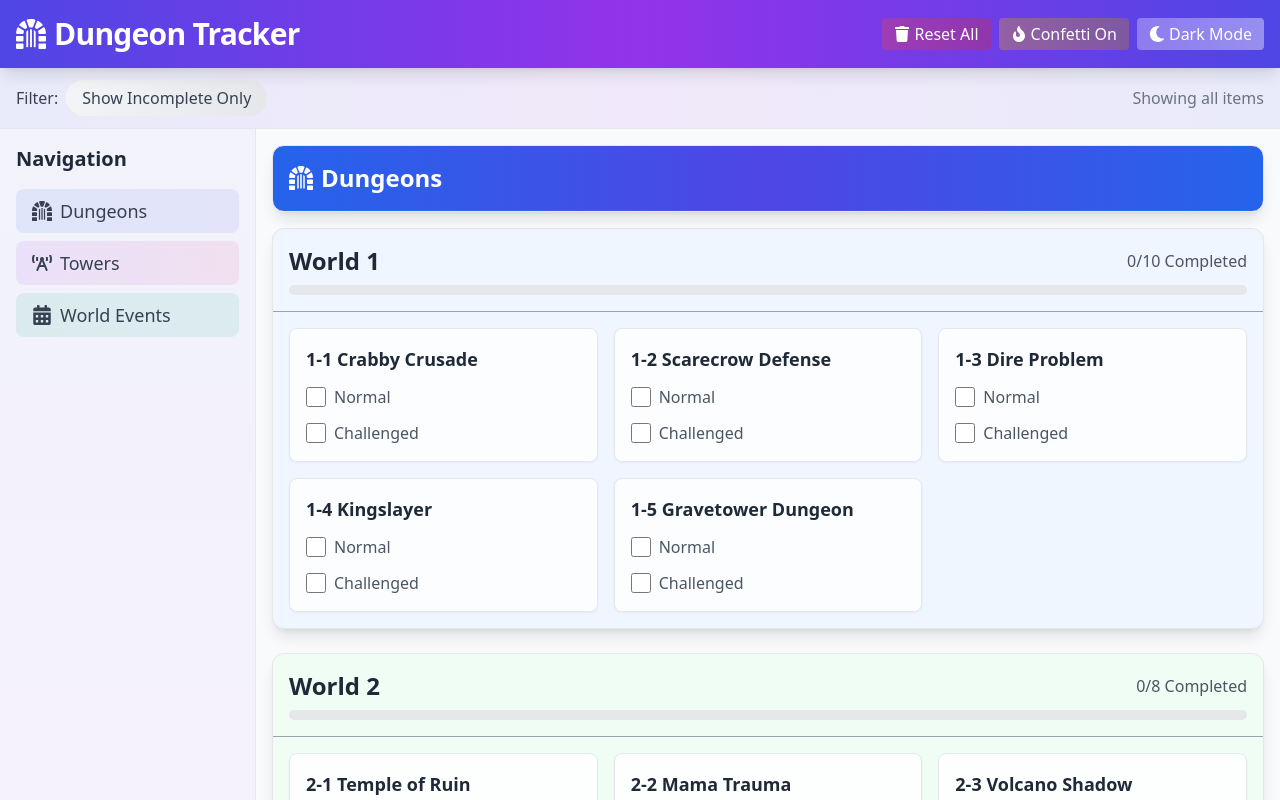
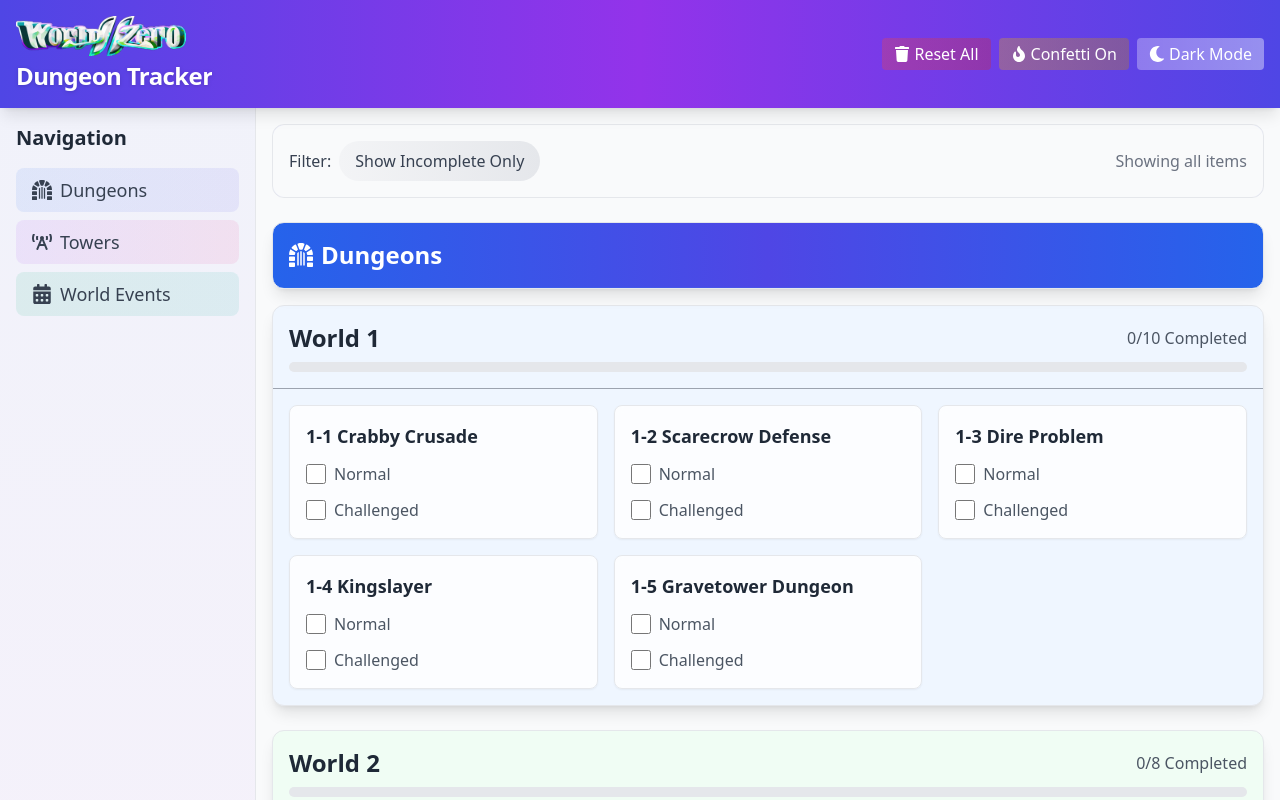
Before and after one commit to squalvj/wz-dungeon-tracker, a React (Vite) app: page / in a window 1280 px wide. Shown: the top 800 px of the page. Built offline with nearby package versions, Linux system fonts and the light colour scheme.

Commit message:
feat: finalize

```diff
--- a/src/App.tsx
+++ b/src/App.tsx
@@ -11,7 +11,10 @@ import {
   FaSun,
   FaTrash,
   FaFire,
+  FaBars,
+  FaTimes,
 } from "react-icons/fa";
+import wzLogo from "/wz_logo.png";
 
 type DungeonState = {
   normal: boolean;
@@ -92,6 +95,8 @@ export default function App() {
   const [confettiEnabled, setConfettiEnabled] = useState(() => {
     return localStorage.getItem("confettiEnabled") !== "false";
   });
+
+  const [isMobileMenuOpen, setIsMobileMenuOpen] = useState(false);
 
   // Save checklist changes
   useEffect(() => {
@@ -263,6 +268,16 @@ export default function App() {
     });
   };
 
+  // Add scroll function
+  const scrollToSection = (sectionId: string) => {
+    const element = document.getElementById(sectionId);
+    if (element) {
+      element.scrollIntoView({ behavior: "smooth" });
+      // Close mobile menu if open
+      setIsMobileMenuOpen(false);
+    }
+  };
+
   return (
     <div className="flex flex-col min-h-screen bg-gray-50 text-gray-800 dark:bg-gray-900 dark:text-gray-100">
       {showConfetti && (
@@ -355,17 +370,25 @@ export default function App() {
       {/* Header */}
       <header className="bg-gradient-to-r from-indigo-600 via-purple-600 to-indigo-600 text-white py-4 shadow-lg sticky top-0 z-50">
         <div className="container mx-auto flex justify-between items-center px-4">
-          <h1 className="text-2xl md:text-3xl font-bold tracking-tight flex items-center gap-2">
-            <FaDungeon className="text-2xl md:text-3xl" />
+          <div className="flex items-center gap-2 flex-1 min-w-0 justify-center">
+            <div className="flex flex-col items-start min-w-0 flex-1">
+              <img
+                src={wzLogo}
+                alt="World // Zero Logo"
+                className="h-8 md:h-10 object-contain flex-shrink-0"
+              />
+              <span className="mt-1 text-lg md:text-2xl font-bold tracking-tight truncate drop-shadow text-center">
                 Dungeon Tracker
-          </h1>
-          <div className="flex gap-2">
+              </span>
+            </div>
+          </div>
+          <div className="flex gap-2 flex-shrink-0">
             <button
               onClick={resetAll}
               className="bg-gradient-to-r from-red-500/30 to-red-600/30 px-3 py-1 rounded hover:from-red-500/40 hover:to-red-600/40 transition-all duration-300 flex items-center gap-1 text-sm md:text-base"
             >
               <FaTrash className="text-sm md:text-base" />
-              Reset All
+              <span className="hidden sm:inline">Reset All</span>
             </button>
             <button
               onClick={() => setConfettiEnabled(!confettiEnabled)}
@@ -376,7 +399,9 @@ export default function App() {
               } px-3 py-1 rounded transition-all duration-300 flex items-center gap-1 text-sm md:text-base`}
             >
               <FaFire className="text-sm md:text-base" />
+              <span className="hidden sm:inline">
                 {confettiEnabled ? "Confetti On" : "Confetti Off"}
+              </span>
             </button>
             <button
               onClick={() => setIsDarkMode(!isDarkMode)}
@@ -387,63 +412,95 @@ export default function App() {
               ) : (
                 <FaMoon className="text-sm md:text-base" />
               )}
+              <span className="hidden sm:inline">
                 {isDarkMode ? "Light Mode" : "Dark Mode"}
+              </span>
             </button>
           </div>
         </div>
       </header>
 
-      {/* Filter Section */}
-      <div className="bg-gradient-to-r from-indigo-500/10 via-purple-500/10 to-indigo-500/10 dark:from-indigo-900/20 dark:via-purple-900/20 dark:to-indigo-900/20 border-b border-gray-200 dark:border-gray-700 sticky top-[64px] z-40">
-        <div className="container mx-auto px-4 py-3">
-          <div className="flex items-center justify-between">
-            <div className="flex items-center gap-2">
-              <span className="text-sm md:text-base font-medium text-gray-700 dark:text-gray-300">
-                Filter:
-              </span>
-              <button
-                onClick={() => setShowUntickedOnly(!showUntickedOnly)}
-                className={`px-4 py-1.5 rounded-full text-sm md:text-base font-medium transition-all duration-300 ${
-                  showUntickedOnly
-                    ? "bg-gradient-to-r from-indigo-500 to-purple-500 text-white shadow-lg shadow-indigo-500/20"
-                    : "bg-gradient-to-r from-gray-100 to-gray-200 text-gray-700 hover:from-gray-200 hover:to-gray-300 dark:from-gray-700 dark:to-gray-800 dark:text-gray-300 dark:hover:from-gray-600 dark:hover:to-gray-700"
+      {/* Mobile Navigation Menu */}
+      <div
+        className={`z-[99] md:hidden fixed inset-0 bg-gray-900/95 transition-transform duration-300 ${
+          isMobileMenuOpen ? "translate-x-0" : "-translate-x-full"
         }`}
       >
-                {showUntickedOnly ? "Show All Items" : "Show Incomplete Only"}
+        <div className="p-4">
+          <div className="flex justify-end">
+            <button
+              onClick={() => setIsMobileMenuOpen(false)}
+              className="text-white hover:text-gray-200 transition-colors"
+            >
+              <FaTimes className="text-2xl" />
             </button>
           </div>
-            <div className="text-sm md:text-base text-gray-500 dark:text-gray-400">
-              {showUntickedOnly
-                ? "Showing incomplete items"
-                : "Showing all items"}
-            </div>
-          </div>
+          <nav className="mt-8">
+            <ul className="space-y-4">
+              <li>
+                <button
+                  onClick={() => scrollToSection("dungeons-section")}
+                  className="w-full text-left px-4 py-3 rounded-lg bg-gradient-to-r from-blue-500/10 to-indigo-500/10 hover:from-blue-500/20 hover:to-indigo-500/20 dark:from-blue-900/20 dark:to-indigo-900/20 dark:hover:from-blue-900/30 dark:hover:to-indigo-900/30 text-white transition-all duration-300 flex items-center gap-2 text-lg"
+                >
+                  <FaDungeon className="text-xl" />
+                  Dungeons
+                </button>
+              </li>
+              <li>
+                <button
+                  onClick={() => scrollToSection("towers-section")}
+                  className="w-full text-left px-4 py-3 rounded-lg bg-gradient-to-r from-purple-500/10 to-pink-500/10 hover:from-purple-500/20 hover:to-pink-500/20 dark:from-purple-900/20 dark:to-pink-900/20 dark:hover:from-purple-900/30 dark:hover:to-pink-900/30 text-white transition-all duration-300 flex items-center gap-2 text-lg"
+                >
+                  <FaBroadcastTower className="text-xl" />
+                  Towers
+                </button>
+              </li>
+              <li>
+                <button
+                  onClick={() => scrollToSection("world-events-section")}
+                  className="w-full text-left px-4 py-3 rounded-lg bg-gradient-to-r from-emerald-500/10 to-teal-500/10 hover:from-emerald-500/20 hover:to-teal-500/20 dark:from-emerald-900/20 dark:to-teal-900/20 dark:hover:from-emerald-900/30 dark:hover:to-teal-900/30 text-white transition-all duration-300 flex items-center gap-2 text-lg"
+                >
+                  <FaCalendarAlt className="text-xl" />
+                  World Events
+                </button>
+              </li>
+            </ul>
+          </nav>
         </div>
       </div>
 
       {/* Main Content with Sidebar */}
       <div className="flex flex-1">
         {/* Navigation Sidebar - Hidden on mobile */}
-        <nav className="hidden md:block w-64 bg-gradient-to-b from-indigo-500/5 to-purple-500/5 dark:from-indigo-900/10 dark:to-purple-900/10 border-r border-gray-200 dark:border-gray-700 sticky top-[129px] h-[calc(100vh-129px)] overflow-y-auto">
+        <nav className="hidden md:block w-64 bg-gradient-to-b from-indigo-500/5 to-purple-500/5 dark:from-indigo-900/10 dark:to-purple-900/10 border-r border-gray-200 dark:border-gray-700 sticky top-[64px] h-[calc(100vh-64px)] overflow-y-auto">
           <div className="p-4">
             <h2 className="text-lg md:text-xl font-semibold text-gray-800 dark:text-gray-100 mb-4">
               Navigation
             </h2>
             <ul className="space-y-2">
               <li>
-                <button className="w-full text-left px-4 py-2 rounded-lg bg-gradient-to-r from-blue-500/10 to-indigo-500/10 hover:from-blue-500/20 hover:to-indigo-500/20 dark:from-blue-900/20 dark:to-indigo-900/20 dark:hover:from-blue-900/30 dark:hover:to-indigo-900/30 text-gray-700 dark:text-gray-300 transition-all duration-300 flex items-center gap-2 text-base md:text-lg">
+                <button
+                  onClick={() => scrollToSection("dungeons-section")}
+                  className="w-full text-left px-4 py-2 rounded-lg bg-gradient-to-r from-blue-500/10 to-indigo-500/10 hover:from-blue-500/20 hover:to-indigo-500/20 dark:from-blue-900/20 dark:to-indigo-900/20 dark:hover:from-blue-900/30 dark:hover:to-indigo-900/30 text-gray-700 dark:text-gray-300 transition-all duration-300 flex items-center gap-2 text-base md:text-lg"
+                >
                   <FaDungeon className="text-lg md:text-xl" />
                   Dungeons
                 </button>
               </li>
               <li>
-                <button className="w-full text-left px-4 py-2 rounded-lg bg-gradient-to-r from-purple-500/10 to-pink-500/10 hover:from-purple-500/20 hover:to-pink-500/20 dark:from-purple-900/20 dark:to-pink-900/20 dark:hover:from-purple-900/30 dark:hover:to-pink-900/30 text-gray-700 dark:text-gray-300 transition-all duration-300 flex items-center gap-2 text-base md:text-lg">
+                <button
+                  onClick={() => scrollToSection("towers-section")}
+                  className="w-full text-left px-4 py-2 rounded-lg bg-gradient-to-r from-purple-500/10 to-pink-500/10 hover:from-purple-500/20 hover:to-pink-500/20 dark:from-purple-900/20 dark:to-pink-900/20 dark:hover:from-purple-900/30 dark:hover:to-pink-900/30 text-gray-700 dark:text-gray-300 transition-all duration-300 flex items-center gap-2 text-base md:text-lg"
+                >
                   <FaBroadcastTower className="text-lg md:text-xl" />
                   Towers
                 </button>
               </li>
               <li>
-                <button className="w-full text-left px-4 py-2 rounded-lg bg-gradient-to-r from-emerald-500/10 to-teal-500/10 hover:from-emerald-500/20 hover:to-teal-500/20 dark:from-emerald-900/20 dark:to-teal-900/20 dark:hover:from-emerald-900/30 dark:hover:to-teal-900/30 text-gray-700 dark:text-gray-300 transition-all duration-300 flex items-center gap-2 text-base md:text-lg">
+                <button
+                  onClick={() => scrollToSection("world-events-section")}
+                  className="w-full text-left px-4 py-2 rounded-lg bg-gradient-to-r from-emerald-500/10 to-teal-500/10 hover:from-emerald-500/20 hover:to-teal-500/20 dark:from-emerald-900/20 dark:to-teal-900/20 dark:hover:from-emerald-900/30 dark:hover:to-teal-900/30 text-gray-700 dark:text-gray-300 transition-all duration-300 flex items-center gap-2 text-base md:text-lg"
+                >
                   <FaCalendarAlt className="text-lg md:text-xl" />
                   World Events
                 </button>
@@ -454,9 +511,41 @@ export default function App() {
 
         {/* Main Content */}
         <main className="flex-1 container mx-auto p-4 flex flex-col gap-6">
+          {/* Filter Section */}
+          <div className="sticky top-[120px] sm:top-[120px] z-40">
+            <div className="bg-gradient-to-r from-indigo-500/10 via-purple-500/10 to-indigo-500/10 dark:from-indigo-900/20 dark:via-purple-900/20 dark:to-indigo-900/20 rounded-xl border border-gray-200 dark:border-gray-700">
+              <div className="p-4 bg-gray-50 dark:bg-gray-900 rounded-xl">
+                <div className="flex flex-col sm:flex-row sm:items-center sm:justify-between gap-3">
+                  <div className="flex flex-col sm:flex-row sm:items-center gap-2">
+                    <span className="text-sm md:text-base font-medium text-gray-700 dark:text-gray-300">
+                      Filter:
+                    </span>
+                    <button
+                      onClick={() => setShowUntickedOnly(!showUntickedOnly)}
+                      className={`px-4 py-2 rounded-full text-sm md:text-base font-medium transition-all duration-300 w-full sm:w-auto ${
+                        showUntickedOnly
+                          ? "bg-gradient-to-r from-indigo-500 to-purple-500 text-white shadow-lg shadow-indigo-500/20"
+                          : "bg-gradient-to-r from-gray-100 to-gray-200 text-gray-700 hover:from-gray-200 hover:to-gray-300 dark:from-gray-700 dark:to-gray-800 dark:text-gray-300 dark:hover:from-gray-600 dark:hover:to-gray-700"
+                      }`}
+                    >
+                      {showUntickedOnly
+                        ? "Show All Items"
+                        : "Show Incomplete Only"}
+                    </button>
+                  </div>
+                  <div className="text-sm md:text-base text-gray-500 dark:text-gray-400 text-center sm:text-right">
+                    {showUntickedOnly
+                      ? "Showing incomplete items"
+                      : "Showing all items"}
+                  </div>
+                </div>
+              </div>
+            </div>
+          </div>
+
           {/* Dungeons Section */}
-          <div className="scroll-mt-[129px]">
-            <div className="bg-gradient-to-r from-blue-600 via-indigo-600 to-blue-600 dark:from-blue-700 dark:via-indigo-700 dark:to-blue-700 rounded-xl border shadow-lg overflow-hidden sticky top-[120px] z-30">
+          <div id="dungeons-section">
+            <div className="bg-gradient-to-r from-blue-600 via-indigo-600 to-blue-600 dark:from-blue-700 dark:via-indigo-700 dark:to-blue-700 rounded-xl border shadow-lg overflow-hidden sticky top-[270px] sm:top-[218px] z-30">
               <div className="p-4 border-b border-blue-500/20 dark:border-blue-400/20">
                 <h2 className="text-xl md:text-2xl font-bold text-white flex items-center gap-2">
                   <FaDungeon className="text-xl md:text-2xl" />
@@ -464,7 +553,18 @@ export default function App() {
                 </h2>
               </div>
             </div>
-            <div className="mt-4 space-y-6">
+            <div
+              className={`${
+                worlds.some((world) => {
+                  const visibleDungeons = world.dungeons.filter((dungeon) =>
+                    isDungeonVisible(dungeon.id)
+                  );
+                  return visibleDungeons.length > 0;
+                })
+                  ? "mt-4 space-y-6"
+                  : ""
+              }`}
+            >
               {worlds.map((world) => {
                 const progress = getWorldProgress(world.id);
                 const worldColor = isDarkMode
@@ -521,7 +621,9 @@ export default function App() {
 
                     {/* Dungeons Grid */}
                     <div
-                      className={`p-4 grid grid-cols-1 md:grid-cols-2 lg:grid-cols-3 gap-4 ${
+                      className={`${
+                        visibleDungeons.length > 0 ? "p-4" : ""
+                      } grid grid-cols-1 md:grid-cols-2 lg:grid-cols-3 gap-4 ${
                         progress.completed === progress.total
                           ? "opacity-50"
                           : ""
@@ -597,8 +699,8 @@ export default function App() {
           </div>
 
           {/* Towers Section */}
-          <div className="scroll-mt-[129px]">
-            <div className="bg-gradient-to-r from-purple-600 via-pink-600 to-purple-600 dark:from-purple-700 dark:via-pink-700 dark:to-purple-700 rounded-xl border shadow-lg overflow-hidden sticky top-[120px] z-30">
+          <div id="towers-section" className="scroll-mt-[180px]">
+            <div className="bg-gradient-to-r from-purple-600 via-pink-600 to-purple-600 dark:from-purple-700 dark:via-pink-700 dark:to-purple-700 rounded-xl border shadow-lg overflow-hidden sticky top-[222px] sm:top-[218px] z-30">
               <div className="p-4 border-b border-purple-500/20 dark:border-purple-400/20">
                 <h2 className="text-xl md:text-2xl font-bold text-white flex items-center gap-2">
                   <FaBroadcastTower className="text-xl md:text-2xl" />
@@ -606,7 +708,13 @@ export default function App() {
                 </h2>
               </div>
             </div>
-            <div className="mt-4 p-4 grid grid-cols-1 md:grid-cols-2 lg:grid-cols-4 gap-4">
+            <div
+              className={`${
+                towers.filter((tower) => isTowerVisible(tower.id)).length > 0
+                  ? "mt-4 p-4"
+                  : ""
+              } grid grid-cols-1 md:grid-cols-2 lg:grid-cols-4 gap-4`}
+            >
               {towers
                 .filter((tower) => isTowerVisible(tower.id))
                 .map((tower) => (
@@ -638,8 +746,8 @@ export default function App() {
           </div>
 
           {/* World Events Section */}
-          <div className="scroll-mt-[129px]">
-            <div className="bg-gradient-to-r from-emerald-600 via-teal-600 to-emerald-600 dark:from-emerald-700 dark:via-teal-700 dark:to-emerald-700 rounded-xl border shadow-lg overflow-hidden sticky top-[120px] z-30">
+          <div id="world-events-section" className="scroll-mt-[180px]">
+            <div className="bg-gradient-to-r from-emerald-600 via-teal-600 to-emerald-600 dark:from-emerald-700 dark:via-teal-700 dark:to-emerald-700 rounded-xl border shadow-lg overflow-hidden sticky top-[222px] sm:top-[218px] z-30">
               <div className="p-4 border-b border-emerald-500/20 dark:border-emerald-400/20">
                 <h2 className="text-xl md:text-2xl font-bold text-white flex items-center gap-2">
                   <FaCalendarAlt className="text-xl md:text-2xl" />
@@ -647,7 +755,21 @@ export default function App() {
                 </h2>
               </div>
             </div>
-            <div className="mt-4 p-4 grid grid-cols-1 md:grid-cols-2 lg:grid-cols-3 gap-4">
+            <div
+              className={`${
+                worldEvents.some((world) => {
+                  const visibleEvents = Array.from({ length: world.count })
+                    .map((_, index) => ({
+                      index,
+                      visible: isWorldEventVisible(world.worldId, index),
+                    }))
+                    .filter((event) => event.visible);
+                  return visibleEvents.length > 0;
+                })
+                  ? "mt-4 p-4"
+                  : ""
+              } grid grid-cols-1 md:grid-cols-2 lg:grid-cols-3 gap-4`}
+            >
               {worldEvents.map((world) => {
                 const worldData = worlds.find((w) => w.id === world.worldId);
                 const visibleEvents = Array.from({ length: world.count })
--- /dev/null
+++ b/src/assets/images.d.ts
@@ -0,0 +1,4 @@
+declare module "*.png" {
+  const value: string;
+  export default value;
+}
```
Also changed, not shown: public/wz_logo.png (added). Lines whose indentation alone changed are shown as unchanged.
